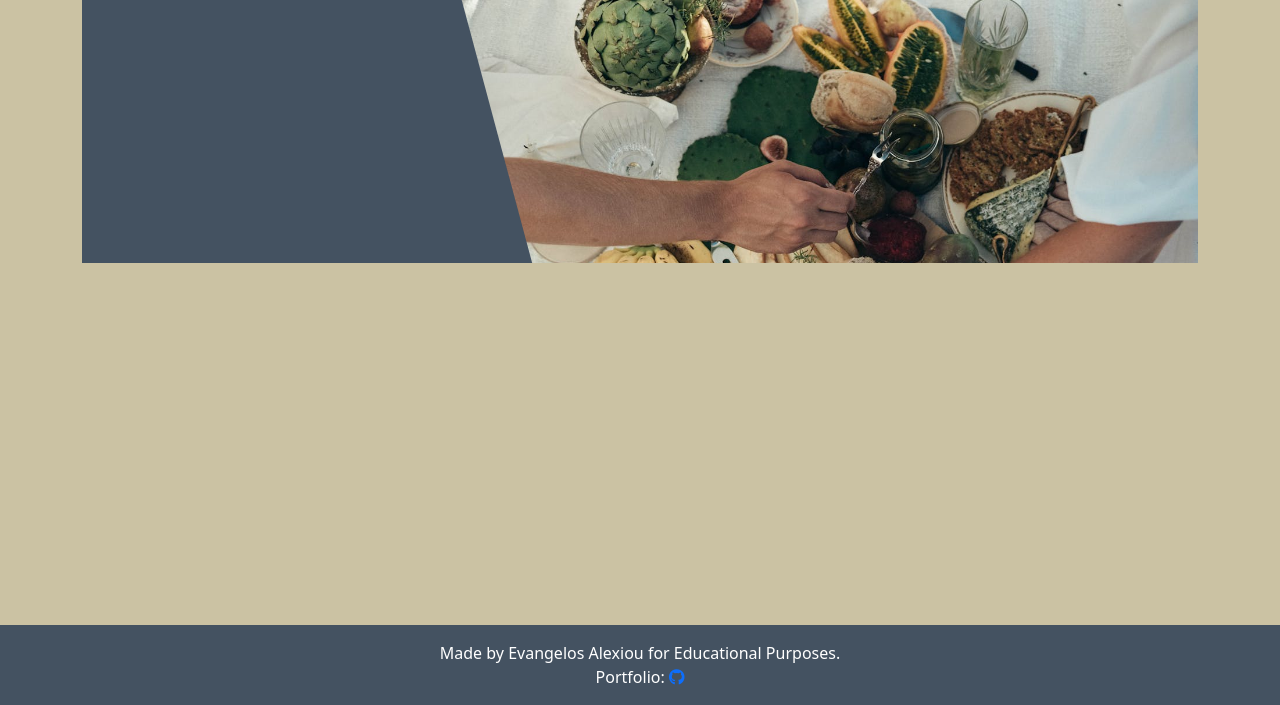
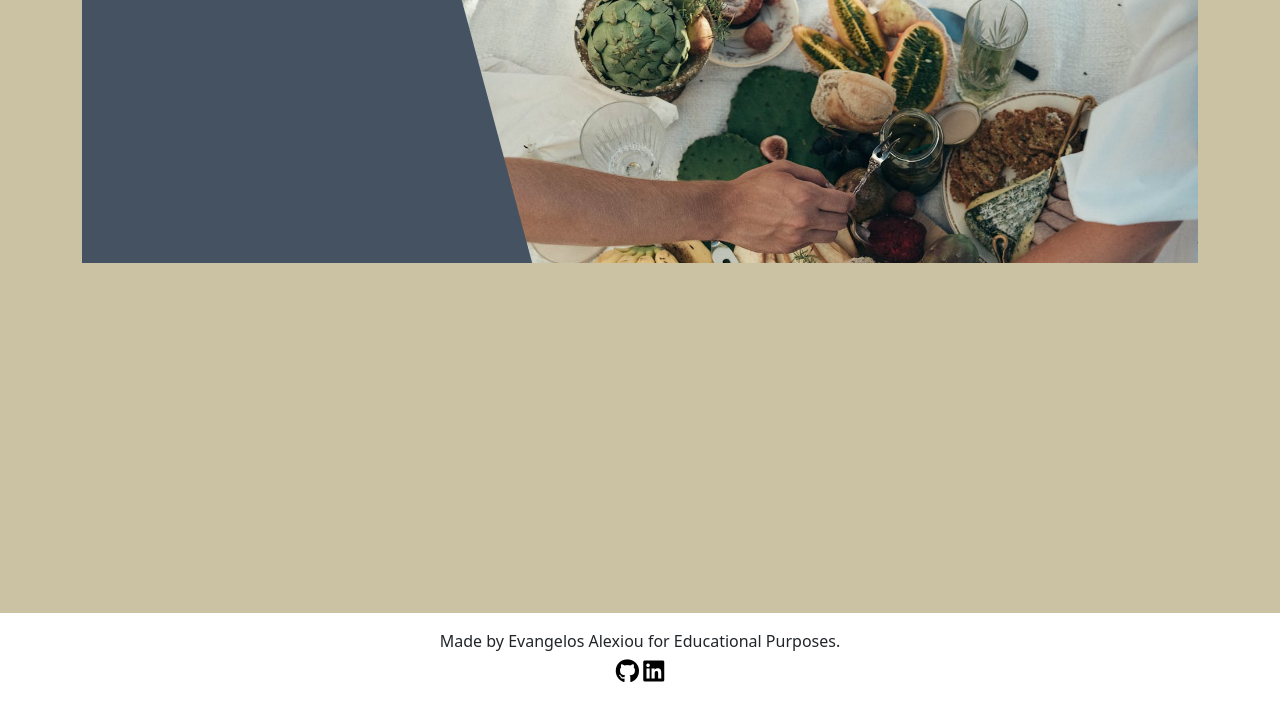
Before and after one commit to Alexiou981/the-food-frontier, a Django app: template about/templates/about/about.html in a window 1280 px wide. Shown: the part 95-800 px from the top of the page. Run offline with Django 3.2, Linux system fonts and the light colour scheme; the template is opened without the code that fills it, so the values that code supplies are empty; some libraries are stand-ins or nearby versions.

Commit message:
style: add sm link and change colors

```diff
--- a/static/css/style.css
+++ b/static/css/style.css
@@ -193,3 +193,8 @@ nav.users_recipes{
     font-size: 70%;
     text-decoration: underline;
 }
+
+.sm-links > a {
+    font-size: x-large;
+    color: black;
+}
--- a/templates/base.html
+++ b/templates/base.html
@@ -121,12 +121,15 @@
     </main>
 
     <!-- Footer -->
-    <footer class="footer mt-auto py-3 dark-bg">
-        <p class="m-0 text-center text-white">
+    <footer class="footer mt-auto py-3 light-bg">
+        <p class="m-0 text-center text-black">
             Made by Evangelos Alexiou for Educational Purposes.</p>
-        <p class="m-0 text-center text-white">Portfolio: <a href="https://github.com/Alexiou981"
+            <p class="m-0 text-center text-black sm-links">
+                <a href="https://github.com/Alexiou981"
                 target="_blank" aria-label="Github Clickable Icon"><i class="fa-brands fa-github"></i></a>
-        </p>
+                <a href="https://www.linkedin.com/in/evangelos-alexiou-b88759132/"
+                target="_blank" aria-label="LinkedIn Clickable Icon"><i class="fa-brands fa-linkedin"></i></a>
+            </p>
     </footer>
 
     <script src="https://cdn.jsdelivr.net/npm/bootstrap@5.0.1/dist/js/bootstrap.bundle.min.js"
```
